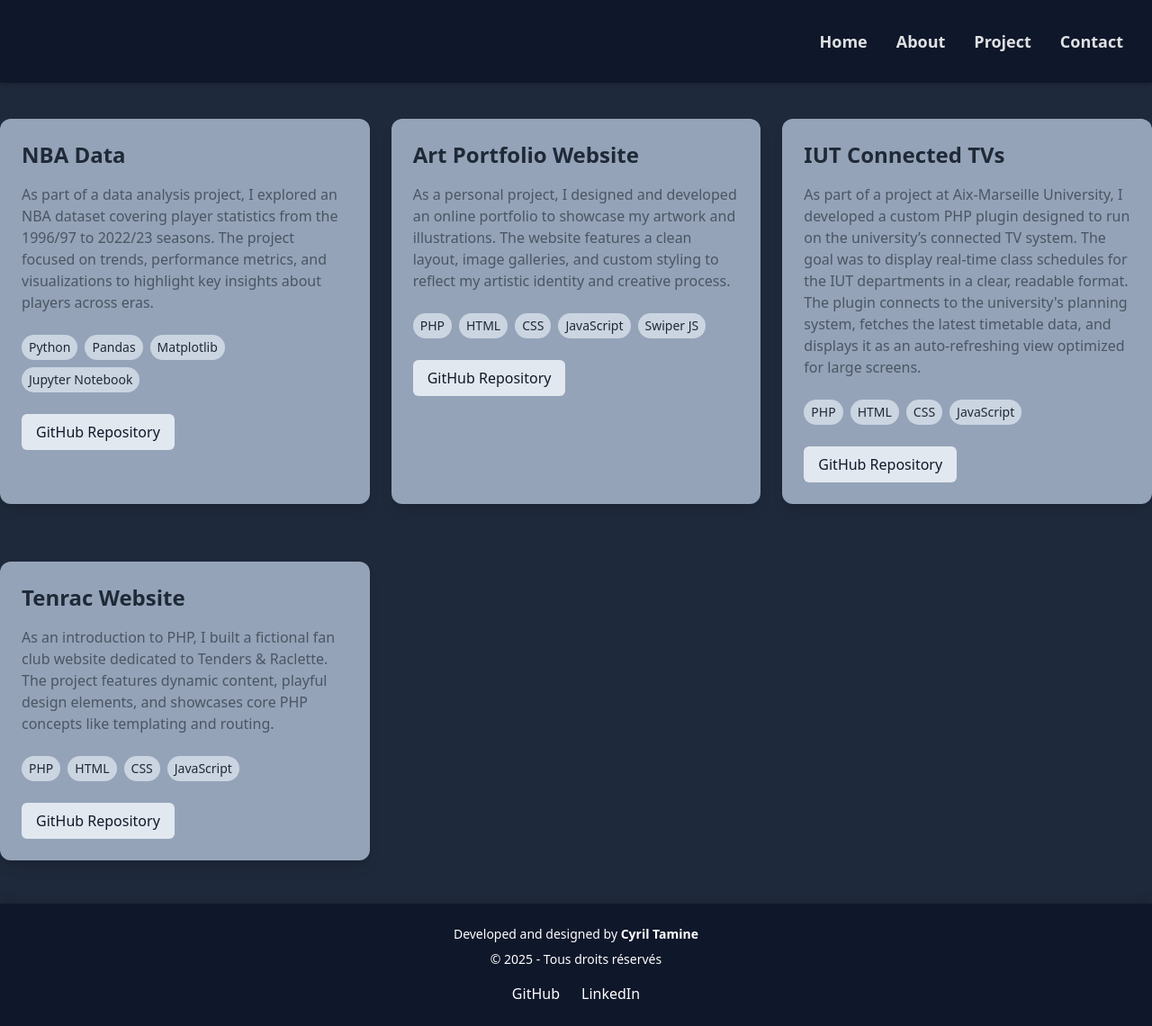
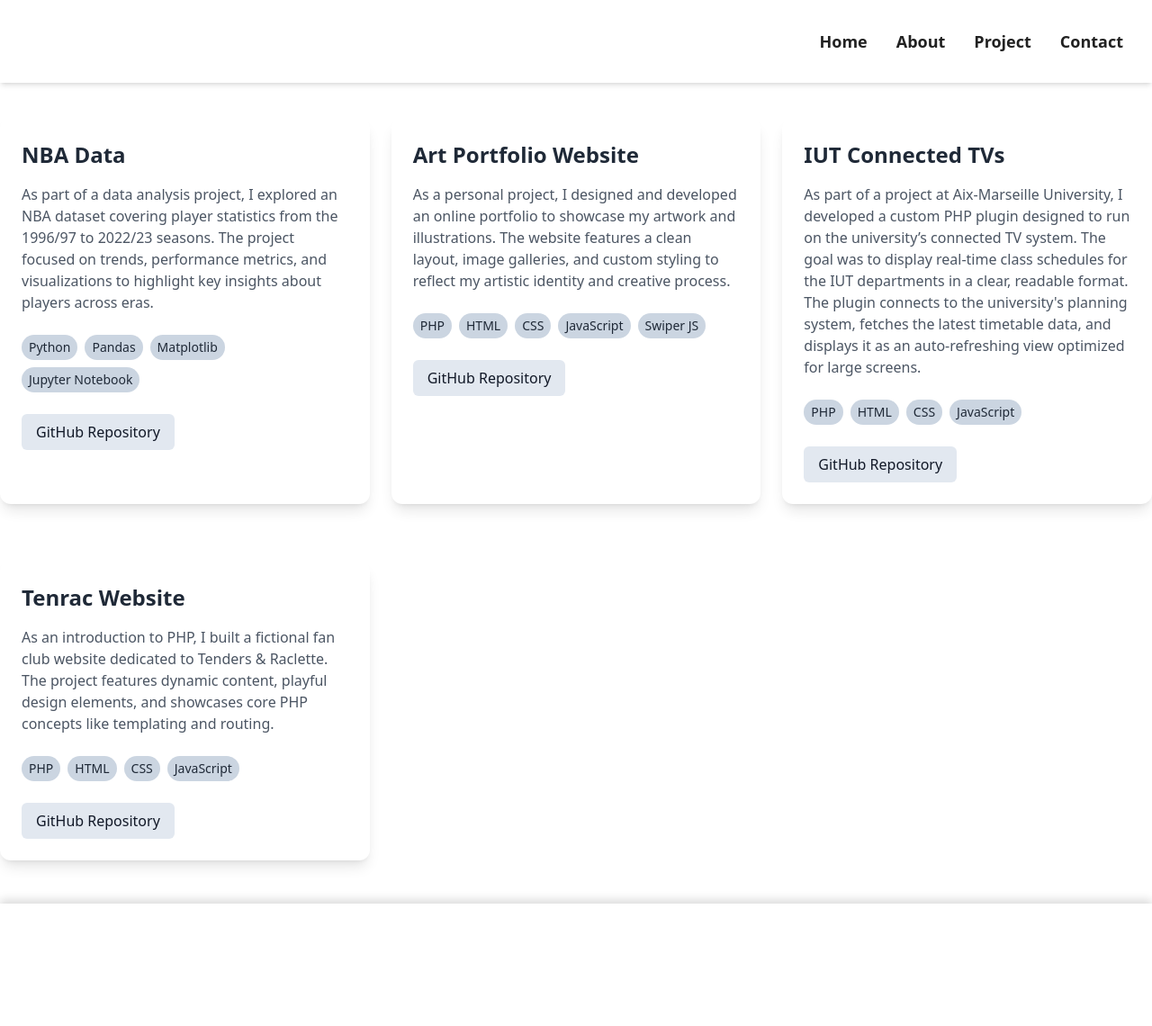
Before and after one commit to TAMINE-CYRIL/Portfolio-React, a React (Vite) app: page /project in a window 1280 px wide. Shown: the whole page at 90% size. Built offline with nearby package versions, Linux system fonts and the light colour scheme.

Commit message:
On retire les couleurs, et on se focalise sur la mise en place des éléments et le contenu.

```diff
--- a/index.html
+++ b/index.html
@@ -8,7 +8,7 @@
     <script src="https://cdn.tailwindcss.com"></script>
     <title>Cyril Tamine - Portfolio</title>
   </head>
-  <body class="bg-slate-800">
+  <body>
     <div id="root"></div>
     <script type="module" src="/src/main.jsx"></script>
   </body>
--- a/src/components/Footer.jsx
+++ b/src/components/Footer.jsx
@@ -1,6 +1,6 @@
 export default function Footer() {
   return (
-    <footer className="bg-slate-900 text-white py-6 mt-12 shadow-[0_-4px_10px_rgba(0,0,0,0.15)]">
+    <footer className="text-white py-6 mt-12 shadow-[0_-4px_10px_rgba(0,0,0,0.15)]">
       <div className="max-w-4xl mx-auto px-4 text-center space-y-2">
         <p className="text-sm">Developed and designed by <span className="font-semibold">Cyril Tamine</span></p>
         <p className="text-sm">© 2025 - Tous droits réservés</p>
--- a/src/components/Header.jsx
+++ b/src/components/Header.jsx
@@ -3,7 +3,7 @@ import { Link } from "react-router-dom";
 export default function Header(){
     return(
     <header>
-        <nav className="flex bg-slate-900 shadow-md justify-end">
+        <nav className="flex shadow-md justify-end">
             <ul className="md:flex items-center space-x-8 p-8">
                 <Link to="/"><li className="text-lg font-bold text-white-600">Home</li></Link>
                 <Link to="/about"><li className="text-lg font-bold text-white-600">About</li></Link>
--- a/src/components/Project/Project.jsx
+++ b/src/components/Project/Project.jsx
@@ -2,7 +2,7 @@ import Languages from './Languages';
 
 export default function Project({ title, desc, github, languages = [] }) {
   return (
-    <div className="bg-slate-400 dark:bg-gray-800 rounded-xl shadow-lg overflow-hidden transition-all duration-300 hover:shadow-xl hover:-translate-y-1 max-w-xl mx-auto mt-10 flex flex-col">
+    <div className="dark:bg-gray-800 rounded-xl shadow-lg overflow-hidden transition-all duration-300 hover:shadow-xl hover:-translate-y-1 max-w-xl mx-auto mt-10 flex flex-col">
       <div className="p-6 space-y-4">
         <h2 className="text-2xl font-bold text-gray-800 dark:text-white">{title}</h2>
         <p className="text-gray-600 dark:text-gray-300">{desc}</p>
--- a/src/index.css
+++ b/src/index.css
@@ -1,7 +1,7 @@
 :root {
   color-scheme: light dark;
-  color: rgba(255, 255, 255, 0.87);
-  background-color: #242424;
+  color: rgba(0, 0, 0, 0.87);
+  background-color: #ffffff;
   font-synthesis: none;
   text-rendering: optimizeLegibility;
   -webkit-font-smoothing: antialiased;
```
